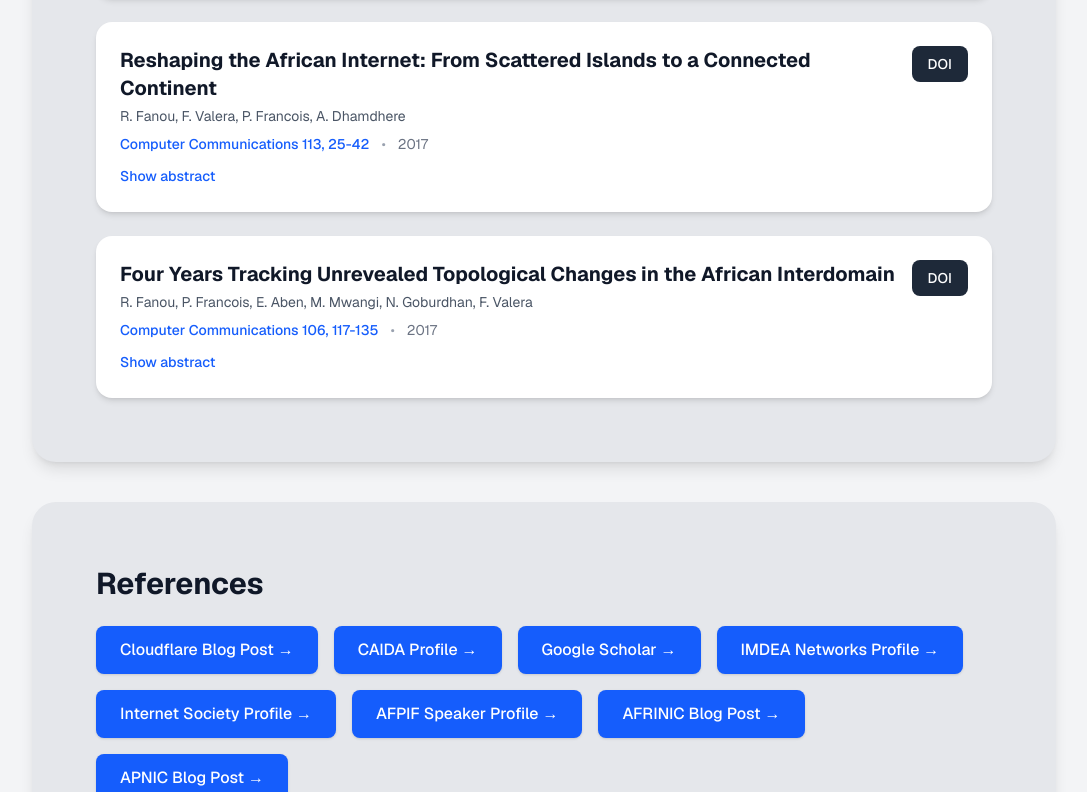
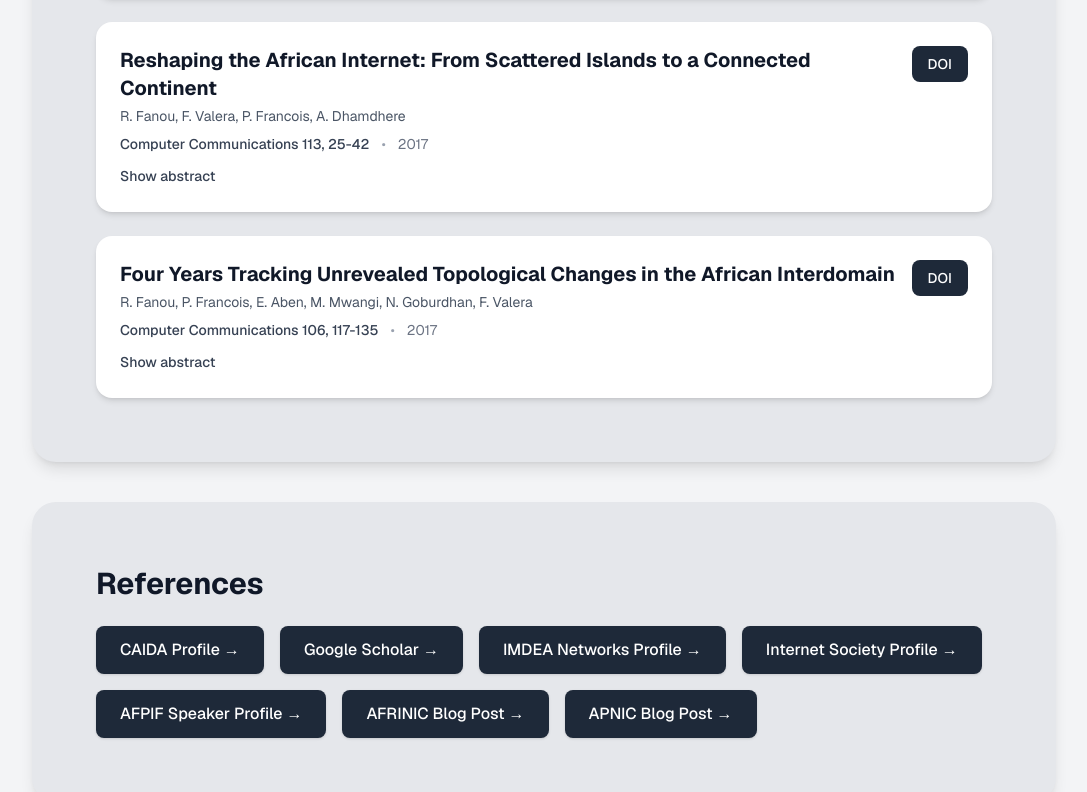
Before and after one commit to rodricfanou/rodricfanou.github.io, a Next.js app: page /publications in a window 1280 px wide. Shown: the part 1625-2417 px from the top of the page, without its empty margins (96-1183 px from the left). Built offline with nearby package versions, Linux system fonts and the light colour scheme.

Commit message:
Remove Cloudflare blog post link from publications, update all button/link colors to gray-800 scheme

```diff
--- a/src/app/publications/page.tsx
+++ b/src/app/publications/page.tsx
@@ -97,7 +97,7 @@ const PublicationCard = ({ pub, expandedId, setExpandedId, index }: { pub: Publi
           <h2 className="text-lg font-bold text-gray-900 mb-1 md:text-xl">{pub.title}</h2>
           <p className="text-gray-600 text-sm mb-2">{pub.authors}</p>
           <div className="flex flex-wrap items-center gap-3 text-sm">
-            <span className="text-blue-600 font-medium">{pub.journal}</span>
+            <span className="text-gray-700 font-medium">{pub.journal}</span>
             <span className="text-gray-400">&bull;</span>
             <span className="text-gray-500">{pub.year}</span>
             {isBestPaper && (
@@ -120,7 +120,7 @@ const PublicationCard = ({ pub, expandedId, setExpandedId, index }: { pub: Publi
 
       <button
         onClick={() => setExpandedId(expandedId === pub.id ? null : pub.id)}
-        className="mt-3 text-blue-600 hover:text-blue-800 text-sm font-medium"
+        className="mt-3 text-gray-700 hover:text-gray-900 text-sm font-medium"
       >
         {expandedId === pub.id ? "Hide abstract" : "Show abstract"}
       </button>
@@ -194,18 +194,10 @@ export default function Publications() {
         <FadeIn>
           <div className="flex flex-wrap gap-4">
             <a
-              href="https://blog.cloudflare.com/why-i-joined-cloudflare-and-why-im-excited-about-project-pangea/"
-              target="_blank"
-              rel="noopener noreferrer"
-              className="inline-block px-6 py-3 bg-blue-600 text-white rounded-lg text-base font-medium hover:bg-blue-700 transition-colors shadow-sm"
-            >
-              Cloudflare Blog Post &rarr;
-            </a>
-            <a
               href="https://users.caida.org/~roderick/"
               target="_blank"
               rel="noopener noreferrer"
-              className="inline-block px-6 py-3 bg-blue-600 text-white rounded-lg text-base font-medium hover:bg-blue-700 transition-colors shadow-sm"
+              className="inline-block px-6 py-3 bg-gray-800 text-white rounded-lg text-base font-medium hover:bg-gray-900 transition-colors shadow-sm"
             >
               CAIDA Profile &rarr;
             </a>
@@ -213,7 +205,7 @@ export default function Publications() {
               href="https://scholar.google.com/citations?user=CpdupCIAAAAJ&hl=en"
               target="_blank"
               rel="noopener noreferrer"
-              className="inline-block px-6 py-3 bg-blue-600 text-white rounded-lg text-base font-medium hover:bg-blue-700 transition-colors shadow-sm"
+              className="inline-block px-6 py-3 bg-gray-800 text-white rounded-lg text-base font-medium hover:bg-gray-900 transition-colors shadow-sm"
             >
               Google Scholar &rarr;
             </a>
@@ -221,7 +213,7 @@ export default function Publications() {
               href="https://networks.imdea.org/team/imdea-networks-team/people/roderick-fanou/"
               target="_blank"
               rel="noopener noreferrer"
-              className="inline-block px-6 py-3 bg-blue-600 text-white rounded-lg text-base font-medium hover:bg-blue-700 transition-colors shadow-sm"
+              className="inline-block px-6 py-3 bg-gray-800 text-white rounded-lg text-base font-medium hover:bg-gray-900 transition-colors shadow-sm"
             >
               IMDEA Networks Profile &rarr;
             </a>
@@ -229,7 +221,7 @@ export default function Publications() {
               href="https://www.internetsociety.org/es/author/fanou/"
               target="_blank"
               rel="noopener noreferrer"
-              className="inline-block px-6 py-3 bg-blue-600 text-white rounded-lg text-base font-medium hover:bg-blue-700 transition-colors shadow-sm"
+              className="inline-block px-6 py-3 bg-gray-800 text-white rounded-lg text-base font-medium hover:bg-gray-900 transition-colors shadow-sm"
             >
               Internet Society Profile &rarr;
             </a>
@@ -237,7 +229,7 @@ export default function Publications() {
               href="https://www.afpif.org/speakers/mr-roderick-fanou/"
               target="_blank"
               rel="noopener noreferrer"
-              className="inline-block px-6 py-3 bg-blue-600 text-white rounded-lg text-base font-medium hover:bg-blue-700 transition-colors shadow-sm"
+              className="inline-block px-6 py-3 bg-gray-800 text-white rounded-lg text-base font-medium hover:bg-gray-900 transition-colors shadow-sm"
             >
               AFPIF Speaker Profile &rarr;
             </a>
@@ -245,7 +237,7 @@ export default function Publications() {
               href="https://blog.afrinic.net/20210330-unintended-consequences-of-submarine-cable-deployment-on-internet-routing"
               target="_blank"
               rel="noopener noreferrer"
-              className="inline-block px-6 py-3 bg-blue-600 text-white rounded-lg text-base font-medium hover:bg-blue-700 transition-colors shadow-sm"
+              className="inline-block px-6 py-3 bg-gray-800 text-white rounded-lg text-base font-medium hover:bg-gray-900 transition-colors shadow-sm"
             >
               AFRINIC Blog Post &rarr;
             </a>
@@ -253,7 +245,7 @@ export default function Publications() {
               href="https://blog.apnic.net/2021/02/22/unintended-consequences-of-submarine-cable-deployment-on-internet-routing/"
               target="_blank"
               rel="noopener noreferrer"
-              className="inline-block px-6 py-3 bg-blue-600 text-white rounded-lg text-base font-medium hover:bg-blue-700 transition-colors shadow-sm"
+              className="inline-block px-6 py-3 bg-gray-800 text-white rounded-lg text-base font-medium hover:bg-gray-900 transition-colors shadow-sm"
             >
               APNIC Blog Post &rarr;
             </a>
```
